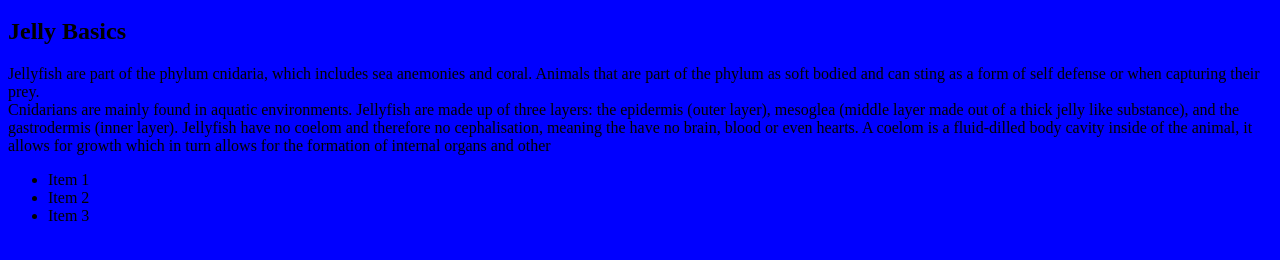
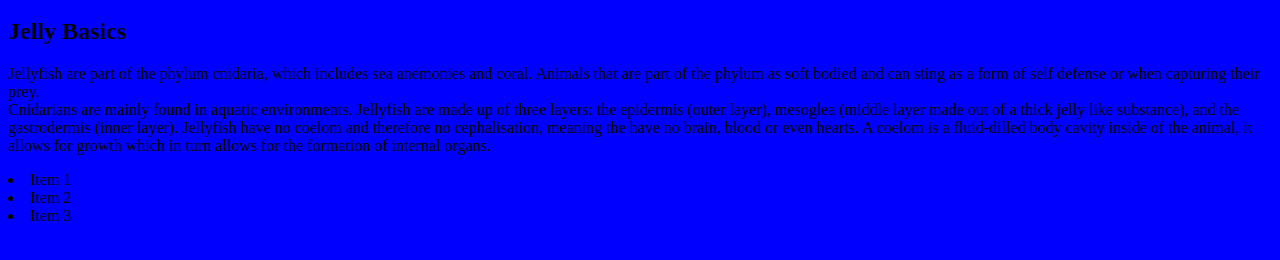
Before and after one commit to karynmk/Jellyfish, a plain HTML site: page index.html in a window 1280 px wide. Shown: the part 402-662 px from the top of the page. Drawn offline with Linux system fonts and the light colour scheme.

Commit message:
Update index.html

```diff
--- a/index.html
+++ b/index.html
@@ -14,9 +14,8 @@ p    {color: black;}
 <p>Hello my name is Karyn, I'm 17 and I'm making this while job shadowing for my life orientation class, its 90% of my grade. Enjoy this website about jellies. :)
 </p>
   <H2> Jelly Basics </H2>
-  Jellyfish are part of the phylum cnidaria, which includes sea anemonies and coral. Animals that are part of the phylum as soft bodied and can sting as a form of self defense or when capturing their prey. <br/>
-  Cnidarians are mainly found in aquatic environments. Jellyfish are made up of three layers: the epidermis (outer layer), mesoglea (middle layer made out of a thick jelly like substance), and the gastrodermis (inner layer). Jellyfish have no coelom and therefore no cephalisation, meaning the have no brain, blood or even hearts. A coelom is a fluid-dilled body cavity inside of the animal, it allows for growth which in turn allows for the formation of internal organs and other
-<ul>
+ <p> Jellyfish are part of the phylum cnidaria, which includes sea anemonies and coral. Animals that are part of the phylum as soft bodied and can sting as a form of self defense or when capturing their prey. <br/>
+  Cnidarians are mainly found in aquatic environments. Jellyfish are made up of three layers: the epidermis (outer layer), mesoglea (middle layer made out of a thick jelly like substance), and the gastrodermis (inner layer). Jellyfish have no coelom and therefore no cephalisation, meaning the have no brain, blood or even hearts. A coelom is a fluid-dilled body cavity inside of the animal, it allows for growth which in turn allows for the formation of internal organs. </p>
   <li>Item 1</li>
   <li>Item 2</li>
   <li>Item 3</li>
```
